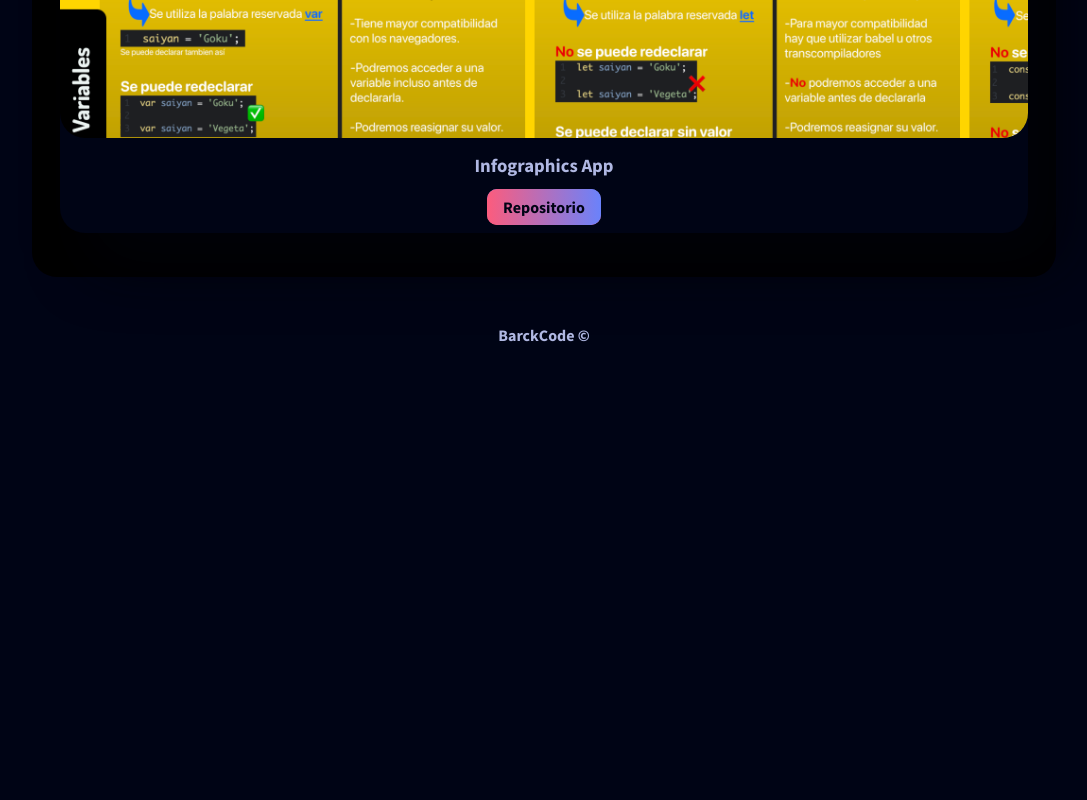
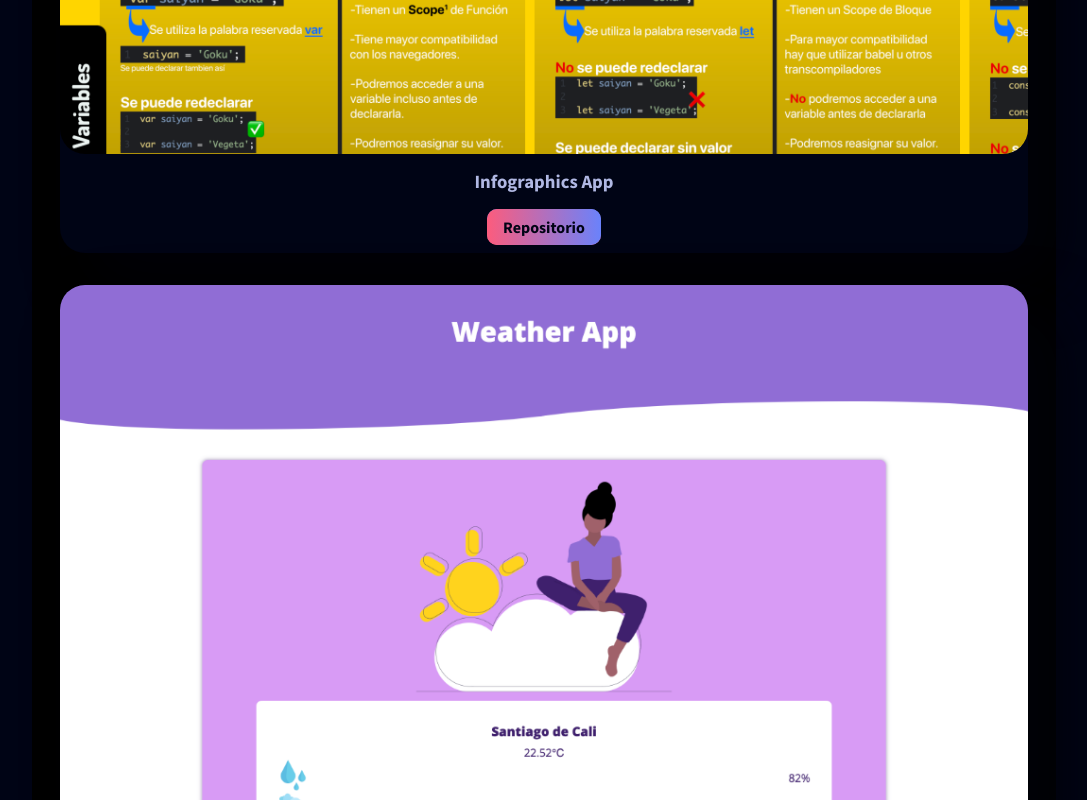
Before and after one commit to barckcode/Blog_deprecated, a Next.js app: page / in a window 1280 px wide. Shown: the part 1500-2300 px from the top of the page, without its empty margins (96-1183 px from the left). Before the commit the page ends 1893 px from the top, so only its background shows below. Built offline with nearby package versions, Linux system fonts and the light colour scheme.

Commit message:
Separate Data from the Components && Complete Projects Component

```diff
--- /dev/null
+++ b/components/Cards/ProjectCard.js
@@ -0,0 +1,67 @@
+import React from 'react'
+import styled from '@emotion/styled'
+
+//Styles:
+const ProjectContainer = styled.div`
+  margin-top: 2rem;
+  margin-bottom: 1rem;
+  padding-bottom: 1rem;
+  border-radius: 25px;
+  text-align: center;
+  background: #000415;
+  box-shadow:  30px 30px 60px #000208;
+`
+
+const ProjectImage = styled.img`
+  width: 100%;
+  border-radius: 25px;
+`
+
+const ProjectTitle = styled.h3`
+  margin-top: 0.75rem;
+  margin-bottom: 1.5rem;
+`
+
+const ProjectLink = styled.a`
+  padding: 0.5rem 1rem;
+  border-radius: 10px;
+  font-weight: bold;
+  cursor: pointer;
+  color: #000415;
+  background: linear-gradient(90deg, #fc5c7d 0%,#6a82fb 100% ),
+            -webkit-linear-gradient(90deg, #fc5c7d 0%,#6a82fb 100% );
+  transition: all 250ms;
+
+  &:hover {
+    background: linear-gradient(90deg, #6a82fb 0%,#fc5c7d 100% ),
+            -webkit-linear-gradient(90deg, #6a82fb 0%,#fc5c7d 100% );
+    padding: 0.35rem 1rem 0.65rem 1rem;
+    transition: all 250ms;
+  }
+`
+
+const ProjectCard = ({ image, title, repo, url }) => {
+  return (
+    <ProjectContainer>
+      <a
+        href={url}
+        alt={title}
+        target='_blank'
+        rel='noopener noreferrer'
+      >
+        <ProjectImage src={image} />
+        <ProjectTitle>{title}</ProjectTitle>
+      </a>
+      <ProjectLink
+        href={repo}
+        alt={title}
+        target='_blank'
+        rel='noopener noreferrer'
+      >
+        Repositorio
+      </ProjectLink>
+    </ProjectContainer>
+  )
+}
+
+export default ProjectCard
--- a/components/Layout/Projects.js
+++ b/components/Layout/Projects.js
@@ -3,58 +3,32 @@ import styled from '@emotion/styled'
 
 //Components:
 import Terminal from '../Figures/Terminal'
+import ProjectCard from '../Cards/ProjectCard'
+
+//Data:
+import { projectsList } from '../Services/Data'
 
 //Styles:
 const Title = styled.h2`
   text-align: center;
 `
 
-const CardContainer = styled.div`
-  margin-top: 1rem;
-  margin-bottom: 1rem;
-  padding-bottom: 1rem;
-  border-radius: 25px;
-  text-align: center;
-  background: #000415;
-  box-shadow:  30px 30px 60px #000208;
-`
+const Projects = () => {
 
-const ProjectImage = styled.img`
-  width: 100%;
-  border-radius: 25px;
-`
-
-const ProjectTitle = styled.h3`
-  margin-top: 0.75rem;
-  margin-bottom: 1.25rem;
-`
-
-const ProjectLink = styled.a`
-  width: 120px;
-  padding: 0.5rem 1rem;
-  border-radius: 10px;
-  font-weight: bold;
-  cursor: pointer;
-  color: #000415;
-  background: linear-gradient(90deg, #fc5c7d 0%,#6a82fb 100% ),
-            -webkit-linear-gradient(90deg, #fc5c7d 0%,#6a82fb 100% );
-  transition: all 4s;
-
-  &:hover {
-    background-color: #fc5c7d;
-    transition: all 4s;
-  }
-`
-
-const Projects = () => {
   return (
     <Terminal>
       <Title>> Proyectos</Title>
-      <CardContainer>
-        <ProjectImage src='/projects/infographics_app.png' />
-        <ProjectTitle>Infographics App</ProjectTitle>
-        <ProjectLink>Repositorio</ProjectLink>
-      </CardContainer>
+      {
+        projectsList.map(project => (
+          <ProjectCard
+            key={project.id}
+            image={`/projects/${project.image}`}
+            title={project.title}
+            repo={project.repo}
+            url={project.url}
+          />
+        ))
+      }
     </Terminal>
   )
 }
--- /dev/null
+++ b/components/Services/Data.js
@@ -0,0 +1,41 @@
+import { v4 as uuidv4 } from 'uuid';
+
+export const socialMedia = [
+  {
+    id: uuidv4(),
+    image: 'github.svg',
+    url: 'https://github.com/BarckCode'
+  },
+  {
+    id: uuidv4(),
+    image: 'twitter.svg',
+    url: 'https://twitter.com/barckcode'
+  },
+  {
+    id: uuidv4(),
+    image: 'linkedin.svg',
+    url: 'https://www.linkedin.com/in/barckcode/'
+  },
+  {
+    id: uuidv4(),
+    image: 'instagram.svg',
+    url: 'https://www.instagram.com/_barckcode/'
+  },
+]
+
+export const projectsList = [
+  {
+    id: uuidv4(),
+    title: 'Infographics App',
+    image: 'infographics_app.png',
+    repo: 'https://github.com/BarckCode/Web-Development-Infographics',
+    url: 'https://barckcode.github.io/Web-Development-Infographics/',
+  },
+  {
+    id: uuidv4(),
+    title: 'Weather App',
+    image: 'weather_app.png',
+    repo: 'https://github.com/BarckCode/Weather-App',
+    url: 'https://barckcode-weather.netlify.app/'
+  },
+]
--- a/components/Social/SocialList.js
+++ b/components/Social/SocialList.js
@@ -3,6 +3,9 @@ import styled from '@emotion/styled'
 
 //Components:
 import SocialItem from './SocialItem'
+
+//Data:
+import { socialMedia } from '../Services/Data'
 
 //Styles:
 const SocialContainer = styled.nav`
@@ -10,33 +13,13 @@ const SocialContainer = styled.nav`
   margin-top: 1rem;
 `
 
-
 const SocialList = () => {
-
-  const socialMedia = [
-    {
-      image: 'github.svg',
-      url: 'https://github.com/BarckCode'
-    },
-    {
-      image: 'twitter.svg',
-      url: 'https://twitter.com/barckcode'
-    },
-    {
-      image: 'linkedin.svg',
-      url: 'https://www.linkedin.com/in/barckcode/'
-    },
-    {
-      image: 'instagram.svg',
-      url: 'https://www.instagram.com/_barckcode/'
-    },
-  ]
 
   return (
     <SocialContainer>
     {socialMedia.map(social => (
       <SocialItem
-        key={social.image}
+        key={social.id}
         image={`/social/${social.image}`}
         url={social.url}
       />
--- a/pages/index.js
+++ b/pages/index.js
@@ -18,10 +18,11 @@ const Home = () => {
             margin: 0;
             padding: 0;
             box-sizing: border-box;
+            text-decoration: none;
+            color: #b0b8e3;
           }
 
           body {
-            color: #b0b8e3;
             background-color: #000415;
             font-family: 'Source Sans Pro', sans-serif;
           }
```
Also changed, not shown: package.json (+6 -6 lines), 1 other file (tests, documents, lock files or other folders).
